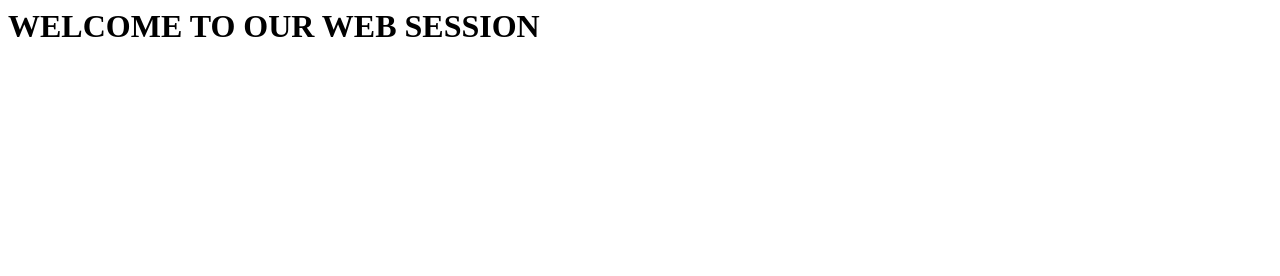
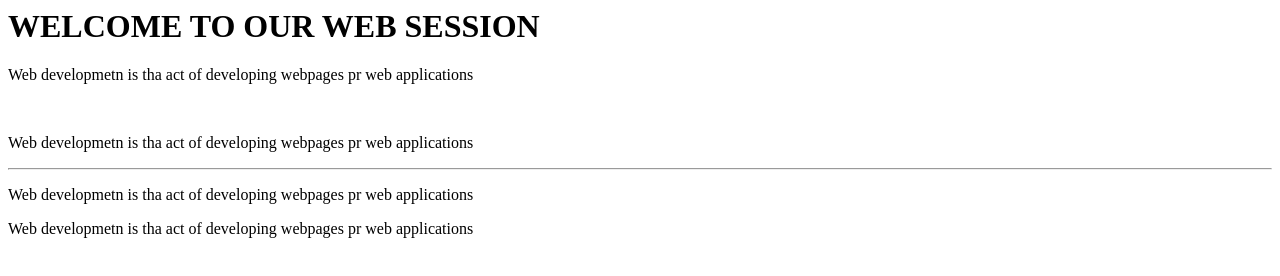
Before and after one commit to ogheneinfinitea/html_101, a plain HTML site: page index.html in a window 1280 px wide. Drawn offline with Linux system fonts and the light colour scheme.

Commit message:
made an error in d code

```diff
--- a/index.html
+++ b/index.html
@@ -4,6 +4,12 @@
     </head>
     <body>
 <h1>WELCOME TO OUR WEB SESSION</h1>
+<p>Web developmetn is tha act of developing webpages pr web applications</p>
+    </br>
+<p>Web developmetn is tha act of developing webpages pr web applications</p>
+<hr>
+<b></b><p>Web developmetn is tha act of developing webpages pr web applications</p></b>
+<p>Web developmetn is tha act of developing webpages pr web applications</p>
 
     </body>
 </html>
```
